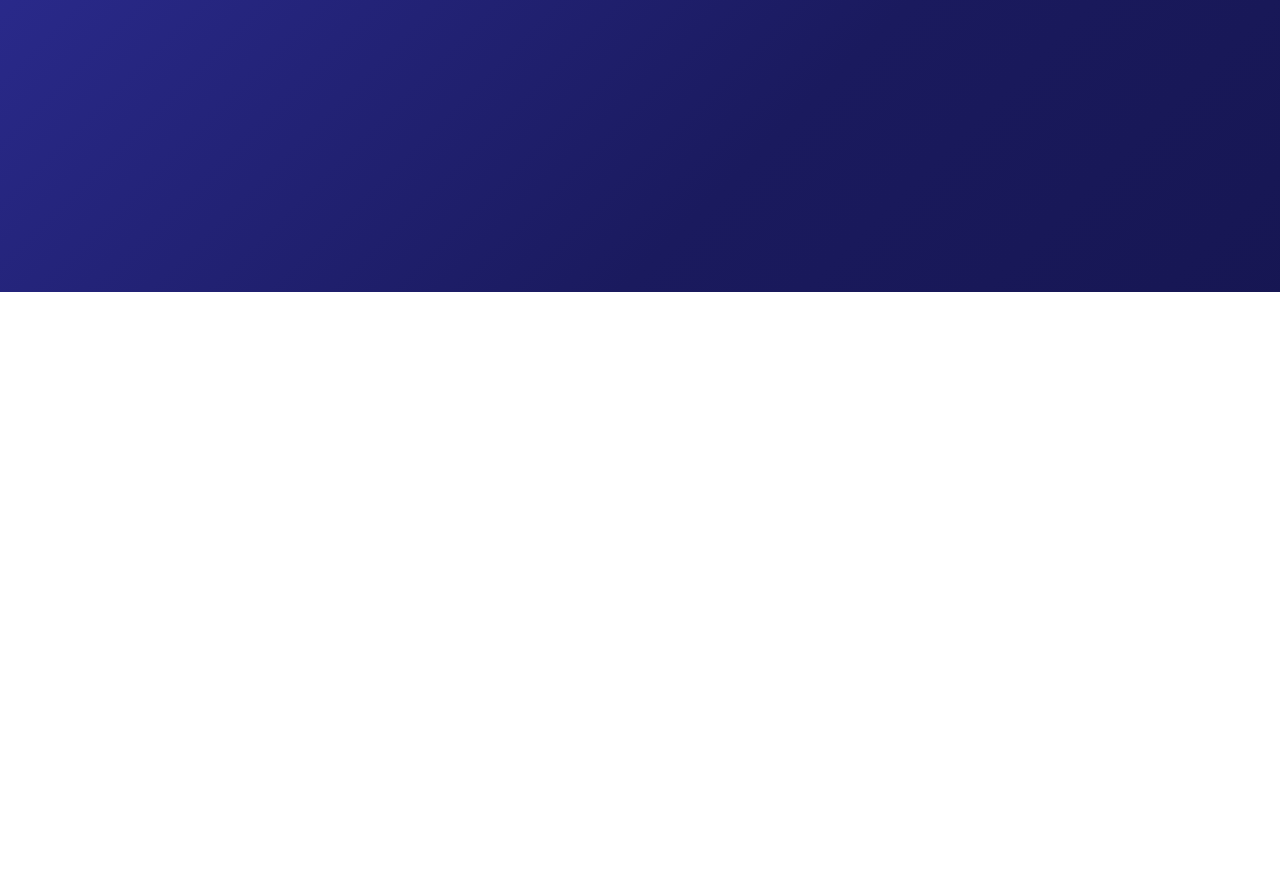
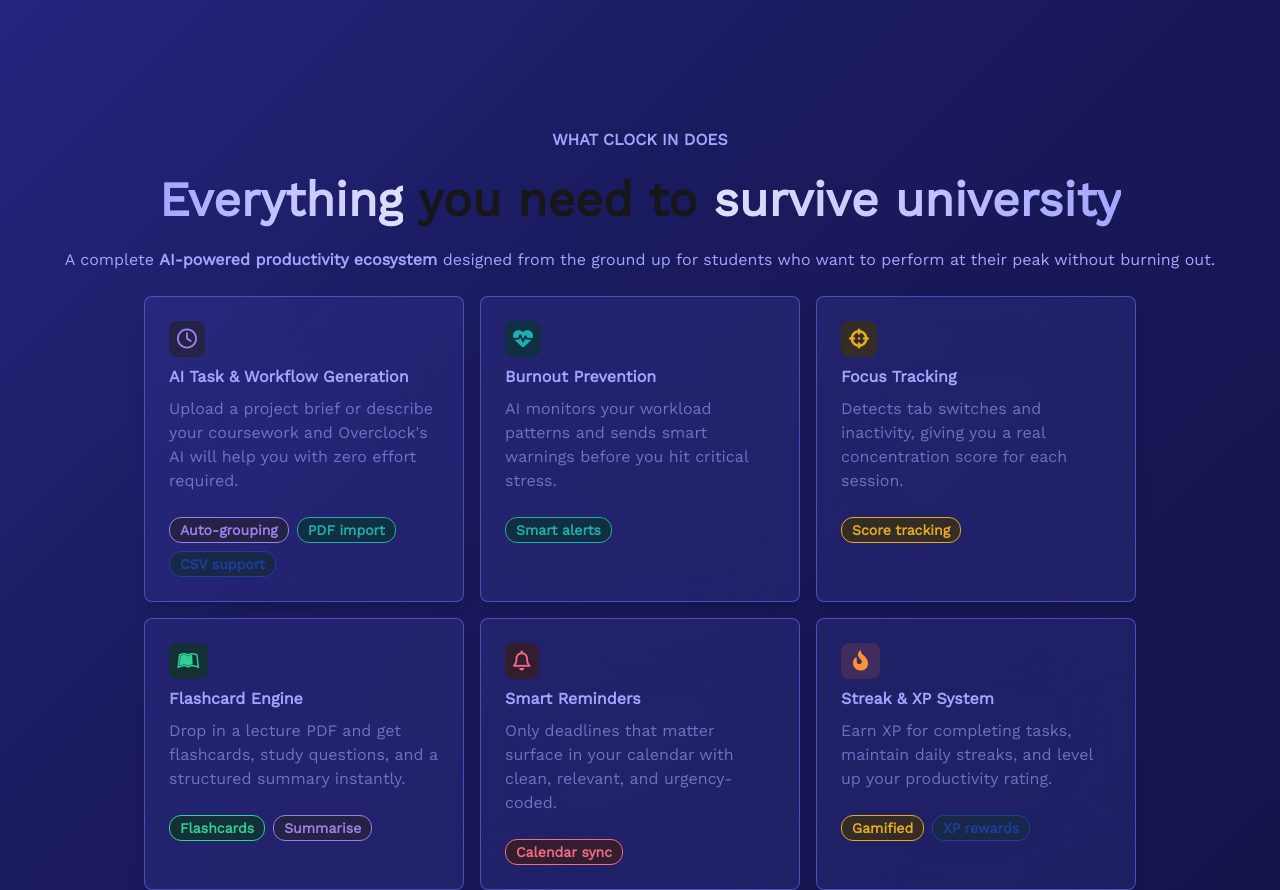
Before and after one commit to NuHazim/AIStudyHelper, a Next.js app in the folder frontend/: page / in a window 1280 px wide. Shown: the part 580-1470 px from the top of the page. Before the commit the page ends 872 px from the top, so only its background shows below. Built offline with nearby package versions, Linux system fonts and the light colour scheme.

Commit message:
added cards

```diff
--- /dev/null
+++ b/frontend/app/components/WhatWeDoCard.tsx
@@ -0,0 +1,35 @@
+type CardInfo={
+    iconClass:string
+    title:string
+    desc:string
+    smallCat:string
+    smallCatColor:string
+    smallCatBgColor:string
+}
+export default function WhatWeDoCard({iconClass,title,desc,smallCat,smallCatColor,smallCatBgColor}:CardInfo){
+    const catList=smallCat.split(",")
+    const catColorList=smallCatColor.split(",")
+    const catBgColorList=smallCatBgColor.split(",")
+    return(
+        <div className="hover:-translate-y-2 transition-all duration-200 ease-in-out max-w-80 bg-[rgba(108,108,245,0.6)]/20 backdrop-blur-2xl shadow-lg p-6 rounded-lg border border-[rgba(108,108,245,0.6)]">
+            <i className={iconClass}></i>
+            <p className="mt-2"><strong className="text-[#a5a5ff]">{title}</strong></p>
+            <p className="text-[#a5a5ff]/60 mt-2 mb-6">{desc}</p>
+            <div className="flex flex-wrap gap-2">
+                {catList.map((eachCatList, i) => (
+                    <p
+                        key={i}
+                        className="inline-block font-bold border px-2.5 py-0.5 rounded-xl text-sm"
+                        style={{
+                        color: catColorList[i],
+                        backgroundColor: catBgColorList[i],
+                        borderColor: catColorList[i],
+                        }}
+                    >
+                        {eachCatList}
+                    </p>
+                ))}
+            </div>
+        </div>
+    )
+}
--- a/frontend/app/layout.tsx
+++ b/frontend/app/layout.tsx
@@ -7,7 +7,7 @@
 })
 
 export const metadata = {
-  title: "AI Study Helper",
+  title: "Clock In",
   icons:{
     icon:"/images/logo.svg",
   }
--- a/frontend/app/page.tsx
+++ b/frontend/app/page.tsx
@@ -1,6 +1,6 @@
 import Header from "./components/Header";
 import Link from "next/link";
-
+import WhatWeDoCard from "./components/WhatWeDoCard";
 export default function Home() {
   return (
     <div className="min-h-screen">
@@ -34,9 +34,64 @@
 
         {/* Right */}
         <div className="flex-1 flex justify-center items-center max-w-lg w-full">
-          <img src="/images/heroImage.webp" className="animate-float w-full h-auto" />
+          <img src="/images/heroImage.webp" className="-z-2 animate-float w-full h-auto" />
         </div>
 
+      </div>
+      <div className="mt-15 flex flex-col gap-6 justify-center items-center">
+        <p className="text-[#a5a5ff] font-bold">WHAT CLOCK IN DOES</p>
+        <h1 className="text-5xl font-bold"><span className="bg-gradient-to-r from-[#a5a5ff] to-[#e0e0ff] bg-clip-text text-transparent">Everything</span> you need to <span className="bg-gradient-to-r from-[#e0e0ff] to-[#a5a5ff] bg-clip-text text-transparent">survive university</span></h1>
+        <p className="text-[#a5a5ff]">A complete <strong>AI-powered productivity ecosystem</strong> designed from the ground up for students who want to perform at their peak without burning out.</p>
+        <div className="flex flex-wrap gap-4 max-w-300 justify-center">
+          <WhatWeDoCard
+            iconClass="fa-regular fa-clock text-[#9b81e9] p-2 text-xl bg-[#252248] rounded-lg"
+            title="AI Task & Workflow Generation"
+            desc="Upload a project brief or describe your coursework and Overclock's AI will help you with zero effort required."
+            smallCat="Auto-grouping,PDF import,CSV support"
+            smallCatColor="#9b81e9,#1fadaf,#1d3ea0"
+            smallCatBgColor="#252248,#112f43,#192748"
+          />
+          <WhatWeDoCard
+            iconClass="fa-solid fa-heart-pulse text-[#1fadaf] p-2 text-xl bg-[#112f43] rounded-lg"
+            title="Burnout Prevention"
+            desc="AI monitors your workload patterns and sends smart warnings before you hit critical stress."
+            smallCat="Smart alerts"
+            smallCatColor="#1fadaf"
+            smallCatBgColor="#112f43"
+          />
+          <WhatWeDoCard
+            iconClass="fa-solid fa-crosshairs text-[#e2ac24] p-2 text-xl bg-[#352c25] rounded-lg"
+            title="Focus Tracking"
+            desc="Detects tab switches and inactivity, giving you a real concentration score for each session."
+            smallCat="Score tracking"
+            smallCatColor="#e2ac24"
+            smallCatBgColor="#352c25"
+          />
+          <WhatWeDoCard
+            iconClass="fa-brands fa-leanpub text-[#32ce95] p-2 text-xl bg-[#123036] rounded-lg"
+            title="Flashcard Engine"
+            desc="Drop in a lecture PDF and get flashcards, study questions, and a structured summary instantly."
+            smallCat="Flashcards,Summarise"
+            smallCatColor="#32ce95,#9b81e9"
+            smallCatBgColor="#123036,#252248"
+          />
+          <WhatWeDoCard
+            iconClass="fa-regular fa-bell text-[#f06c80] p-2 text-xl bg-[#341d31] rounded-lg"
+            title="Smart Reminders"
+            desc="Only deadlines that matter surface in your calendar with clean, relevant, and urgency-coded."
+            smallCat="Calendar sync"
+            smallCatColor="#f06c80"
+            smallCatBgColor="#341d31"
+          />
+          <WhatWeDoCard
+            iconClass="fa-solid fa-fire-flame-curved text-[#fb923c] py-2 px-3 text-xl bg-[rgba(249,115,22,0.15)] rounded-lg"
+            title="Streak & XP System"
+            desc="Earn XP for completing tasks, maintain daily streaks, and level up your productivity rating."
+            smallCat="Gamified,XP rewards"
+            smallCatColor="#e2ac24,#1d3ea0"
+            smallCatBgColor="#352c25,#192748"
+          />
+        </div>
       </div>
     </div>
   )
```
